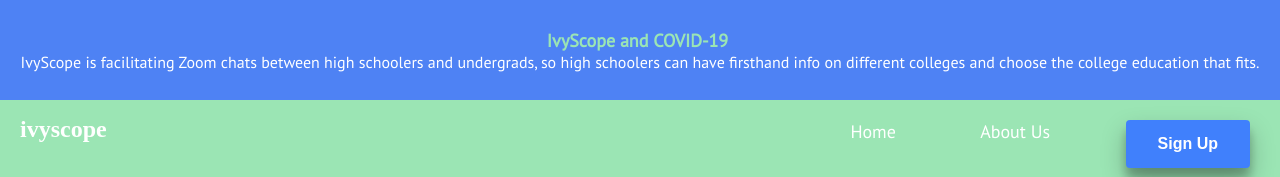
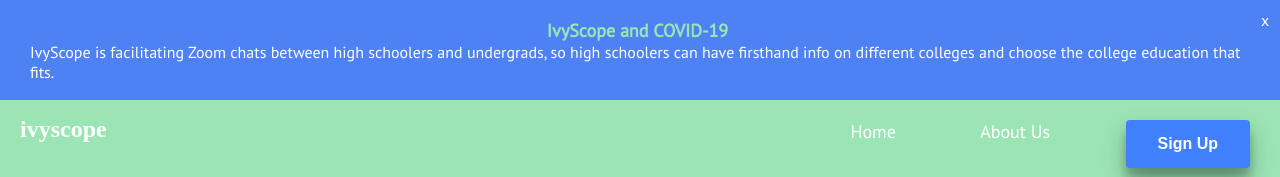
Before and after one commit to ivyscope/landing-page, a plain HTML site: page index.html in a window 1280 px wide. Shown: the top 177 px of the page. Drawn offline with Linux system fonts and the light colour scheme; a web font is replaced by a local one.

Commit message:
Add close button

```diff
--- a/about/about.css
+++ b/about/about.css
@@ -20,7 +20,7 @@ a {
   justify-content: center;
   align-items: center;
   height: 100px;
-  padding: 0 20px;
+  padding: 0 30px;
   background-color: #4E82F4;
   color: white;
 
@@ -31,6 +31,20 @@ a {
   font-size: 18px;
   font-weight: bold;
   margin-right: 5px;
+}
+
+.top_banner__close{
+  position: absolute;
+  top:5px;
+  right:5px;
+  display: flex;
+  justify-content: center;
+  align-content: center;
+  padding: 5px;
+  height: 10px;
+  width: 10px;
+  cursor: pointer;
+  user-select: none;
 }
 
 
--- a/index.html
+++ b/index.html
@@ -23,7 +23,9 @@
             <button class="dropbtn">Language/语言</button>
         </div>
         <div class="top_banner">
-            <span class="top_banner__title">IvyScope and COVID-19</span> <span>IvyScope is facilitating Zoom chats between high schoolers and undergrads, so high schoolers can have firsthand info on different colleges and choose the college education that fits.</span>
+            <div class="top_banner__title">IvyScope and COVID-19</div>
+            <div>IvyScope is facilitating Zoom chats between high schoolers and undergrads, so high schoolers can have firsthand info on different colleges and choose the college education that fits.</div>
+            <div class="top_banner__close">x</div>
         </div>
         <div class="navbar">
             <h1><a href="https://ivyscope.io">ivyscope</a></h1>
@@ -32,7 +34,7 @@
                     <li><a href="https://ivyscope.io">Home</a></li>
                     <li><a href="https://ivyscope.io/about">About Us</a></li>
                 </ul>
-                <a href="#signup"><button type="button">Sign Up</button></a>
+                <a href="#signup"><button type="button" class="signup_button">Sign Up</button></a>
             </nav>
         </div>
         <div class="hamburger">
--- a/index.js
+++ b/index.js
@@ -1,5 +1,4 @@
-
-
+// Functions for language change
 
 function swap(json){
     var ret = {};
@@ -52,7 +51,7 @@ let en_ch =
     "Contact Us":"联系我们",
     "We would love to hear what you think about our project.":"我们很想听听您对我们项目的看法。",
     "Shoot us an email!":"随时电邮我们！",
-    "IvyScope and COVID-19": "领路人 与 COVID-19",
+    "IvyScope and COVID-19": "疫情公告",
     "IvyScope is facilitating Zoom chats between high schoolers and undergrads, so high schoolers can have firsthand info on different colleges and choose the college education that fits.":"疫情期间，领路人会在线上匹配高中生和本科生进行Zoom交谈，帮助高中生了解不同大学并最终选择一所适合自己的学校。"
 }
 
@@ -112,3 +111,38 @@ function toggleDropdownContent(){
 }
 let dropbtn = document.getElementsByClassName('dropbtn')[0];
 dropbtn.addEventListener('click', toggleDropdownContent);
+
+
+// Functions for banner button
+
+function closeBanner(){
+    console.log('closed')
+    sessionStorage.setItem('bannerOff', 'true');
+    setBannerState();
+}
+
+function setBannerState(){
+    let banner = document.getElementsByClassName('top_banner')[0];
+    let signUpButton = document.getElementsByClassName('signup_button')[0];
+    let bannerOff = sessionStorage.getItem('bannerOff');
+    let mq = window.matchMedia( "(max-width: 640px)" );
+
+    if(bannerOff === 'true'){
+        banner.style.setProperty('display', 'none');
+        if (mq.matches) {
+            signUpButton.style.setProperty('top', '12px')
+        }
+        else {
+            signUpButton.style.setProperty('top', '20px')
+        }
+
+    }
+}
+
+let bannerCloseBtn = document.getElementsByClassName('top_banner__close')[0];
+bannerCloseBtn.addEventListener('click', closeBanner);
+
+let x = window.matchMedia("(max-width: 640px)")
+x.addListener(setBannerState)
+
+setBannerState();
--- a/style.css
+++ b/style.css
@@ -21,9 +21,10 @@ a {
   justify-content: center;
   align-items: center;
   height: 100px;
+  padding: 0 30px;
   background-color: #4E82F4;
   color: white;
-  padding: 0 20px;
+
 }
 
 .top_banner__title{
@@ -33,6 +34,19 @@ a {
   margin-right: 5px;
 }
 
+.top_banner__close{
+  position: absolute;
+  top:5px;
+  right:5px;
+  display: flex;
+  justify-content: center;
+  align-content: center;
+  padding: 5px;
+  height: 10px;
+  width: 10px;
+  cursor: pointer;
+  user-select: none;
+}
 
 .hamburger, .menu, .menu ul {
     background-color: #9BE5B4;
```
Also changed, not shown: about/index.html (+4 -2 lines).
